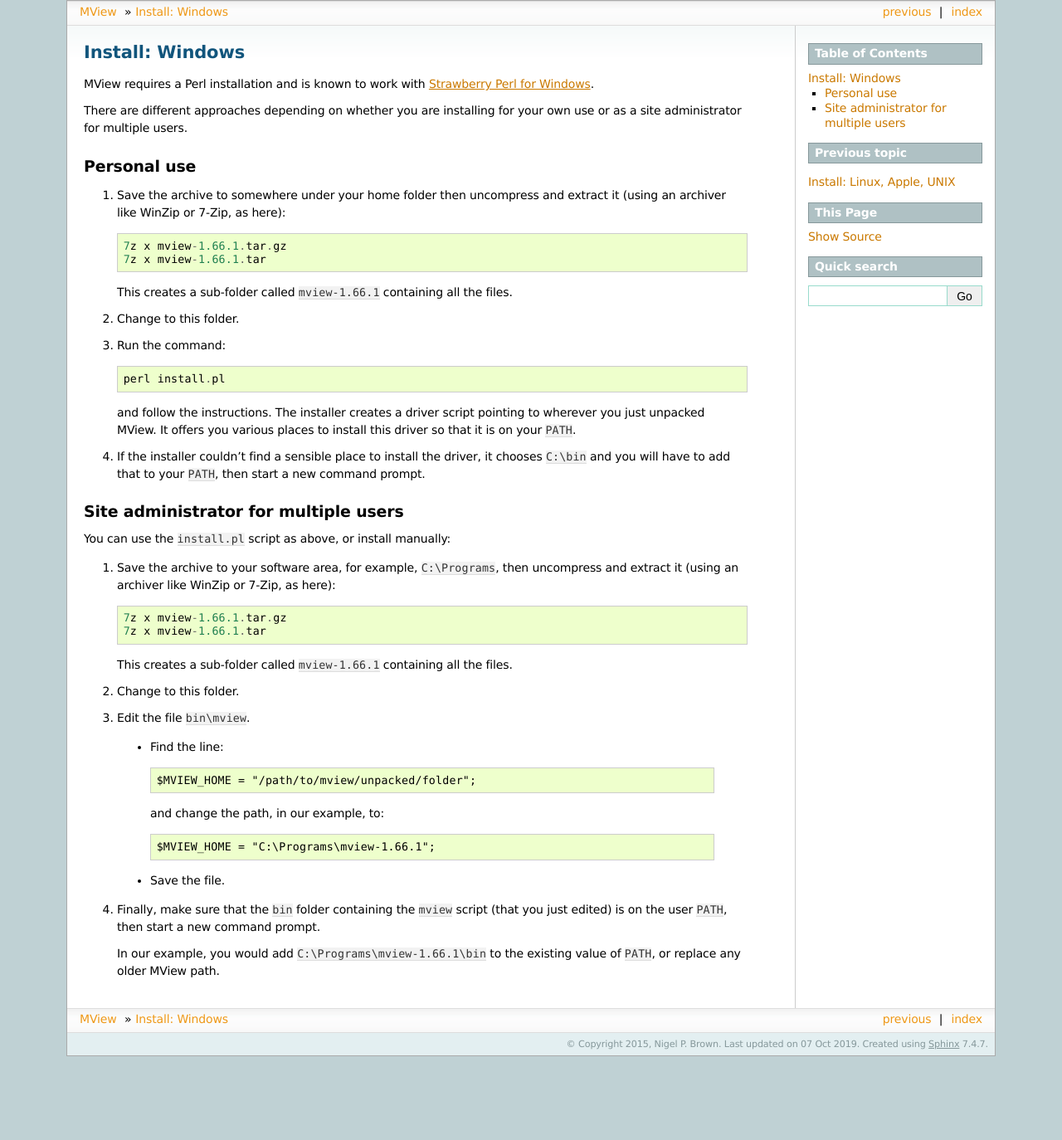
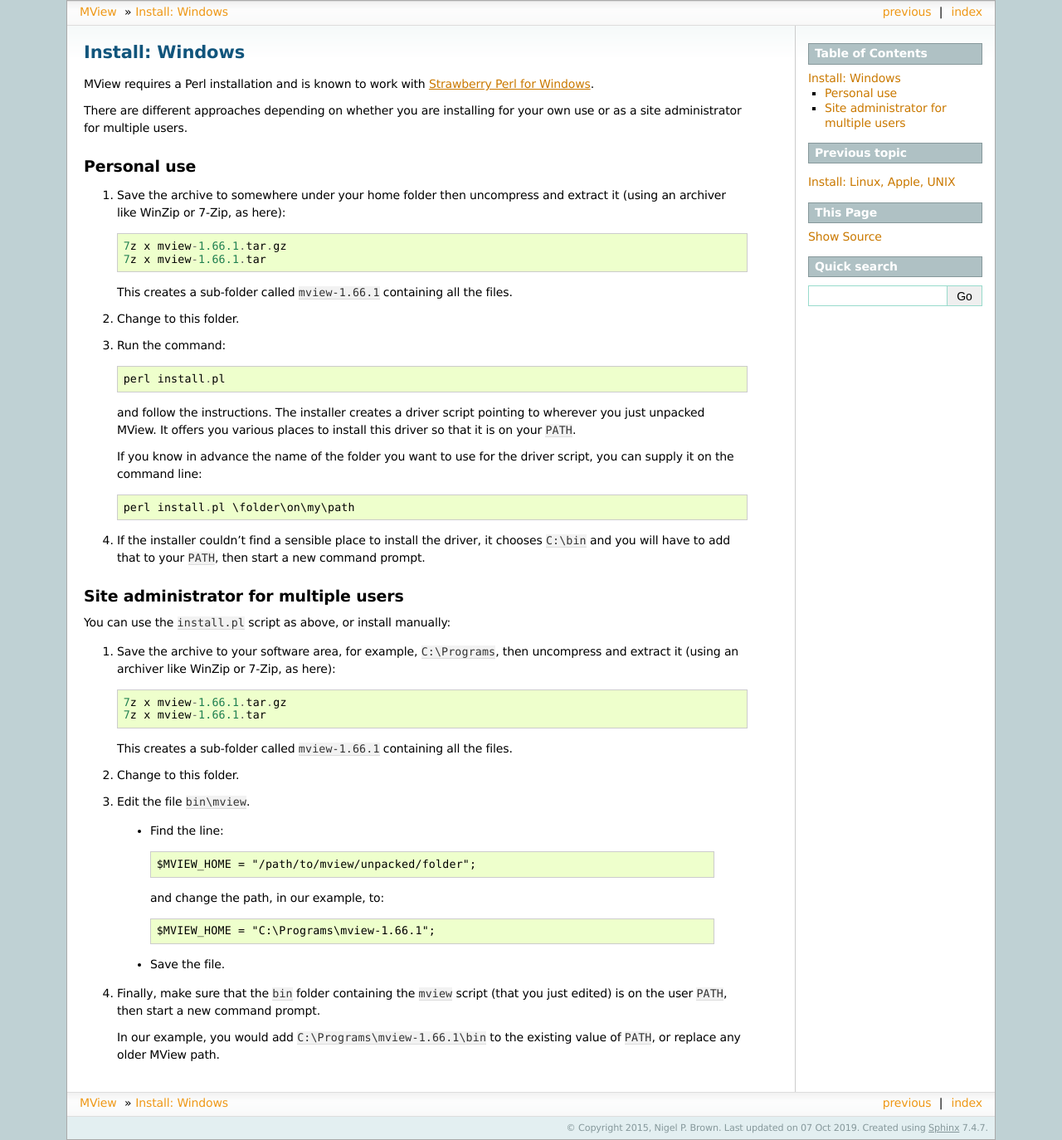
Before and after one commit to desmid/mview, a Sphinx documentation site: the page built from doc/Sphinx/source/install/windows.rst, in a window 1280 px wide. Shown: the whole page at 83% size. Built offline with Sphinx 7.4.7, drawn with Linux system fonts in a browser that asks for light colours; before the commit the page ends 1273 px from its top, so only the background shows below that.

Commit message:
update manual with install command line

```diff
--- a/doc/Sphinx/source/install/unix.rst
+++ b/doc/Sphinx/source/install/unix.rst
@@ -23,6 +23,11 @@
    and follow the instructions. The installer creates a driver script pointing
    to wherever you just unpacked MView. It offers you various places to
    install this driver so that it is on your ``PATH``.
+
+   If you know in advance the name of the folder you want to use for the
+   driver script, you can supply it on the command line::
+
+        perl install.pl /folder/on/my/path
 
 4. If the installer couldn't find a sensible place to install the driver, it
    chooses ``~/bin`` and you will have to add that to your ``PATH``, then
--- a/doc/Sphinx/source/install/windows.rst
+++ b/doc/Sphinx/source/install/windows.rst
@@ -27,6 +27,11 @@
    and follow the instructions. The installer creates a driver script pointing
    to wherever you just unpacked MView. It offers you various places to
    install this driver so that it is on your ``PATH``.
+
+   If you know in advance the name of the folder you want to use for the
+   driver script, you can supply it on the command line::
+
+        perl install.pl \folder\on\my\path
 
 4. If the installer couldn't find a sensible place to install the driver, it
    chooses ``C:\bin`` and you will have to add that to your ``PATH``, then
```
Also changed, not shown: README.md (+10 -0 lines), 3 other files.
